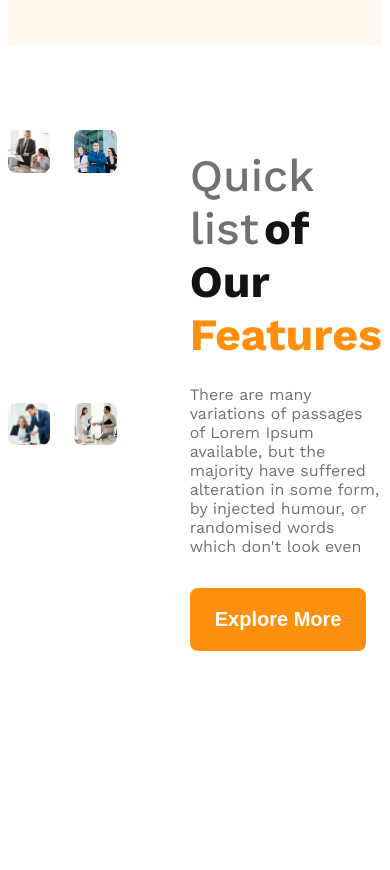
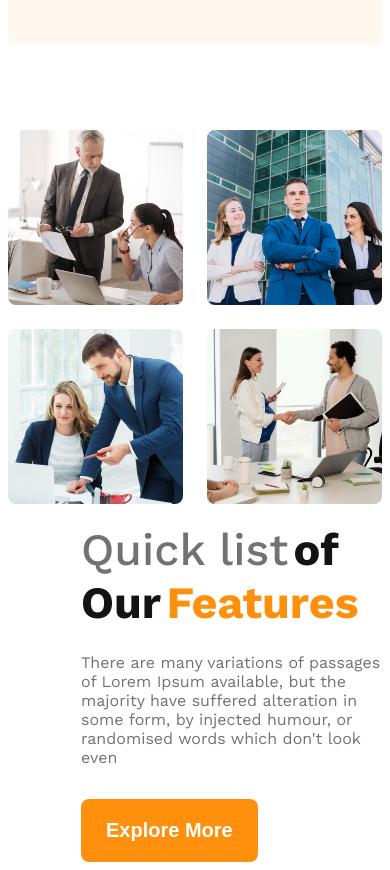
Before and after one commit to MohammadSami97/sami, a plain HTML site: page index.html in a window 390 px wide. Shown: the part 1080-1950 px from the top of the page. Before the commit the page ends 1739 px from the top, so only its background shows below. Drawn offline with nearby package versions, Linux system fonts and the light colour scheme.

Commit message:
made responsive

```diff
--- a/styles/architects.css
+++ b/styles/architects.css
@@ -177,4 +177,10 @@ header{
     .nav-links{
         flex-direction: column;
     }
+    .teams-features{
+        flex-direction: column;
+    }
+    /* .team-imgs{
+        grid-template-columns: repeat(2,1fr);
+    } */
 }
```
